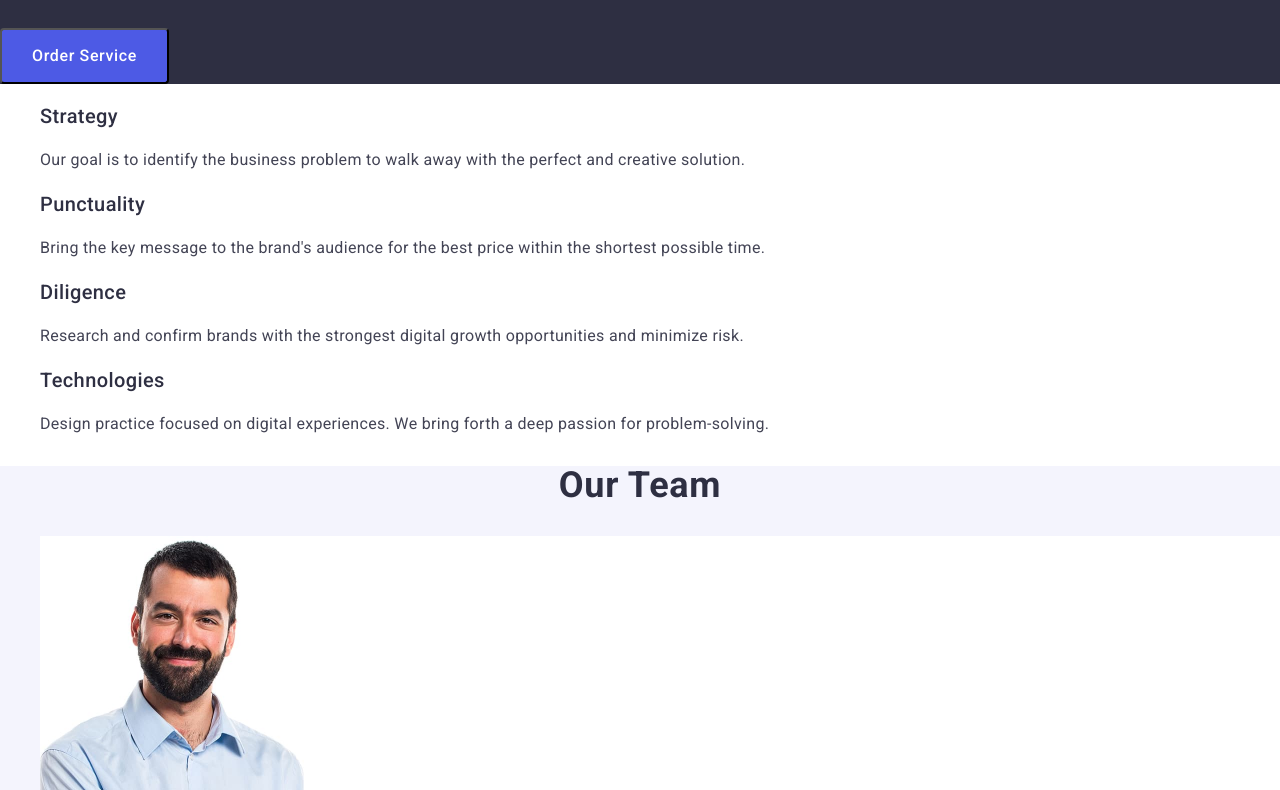
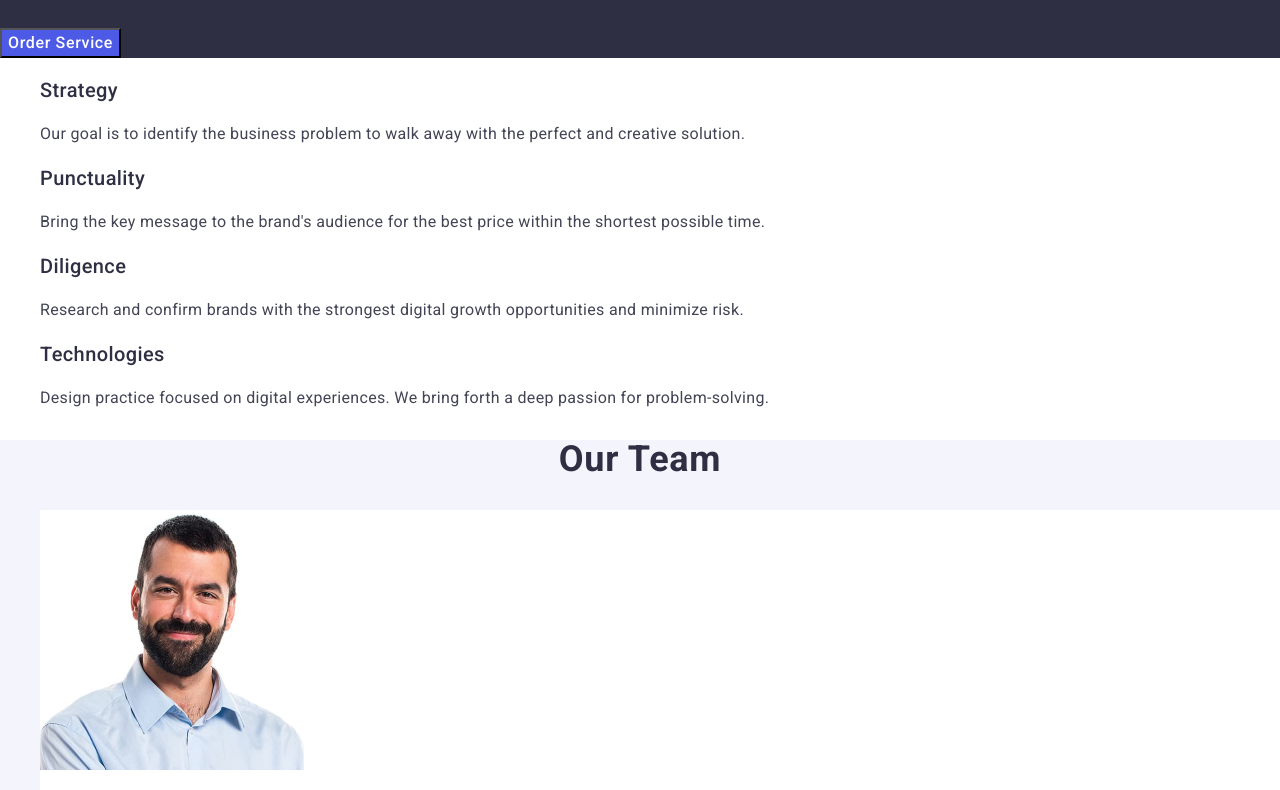
Before and after one commit to Milochka-Kutsenko83/goit-markup-hw-02, a plain HTML site: page index.html in a window 1280 px wide. Shown: the part 298-1088 px from the top of the page. Drawn offline with nearby package versions, Linux system fonts and the light colour scheme.

Commit message:
add styles file

```diff
--- a/css/styles.css
+++ b/css/styles.css
@@ -59,9 +59,6 @@ a{
     .type-buttom{
     cursor: pointer;
     background: #4d5ae5;
-    border-radius: 4px;
-    width: 169px;
-    height: 56px;
     font-weight: 500;
     line-height: 1.5;
     letter-spacing: 0.04em;
```
